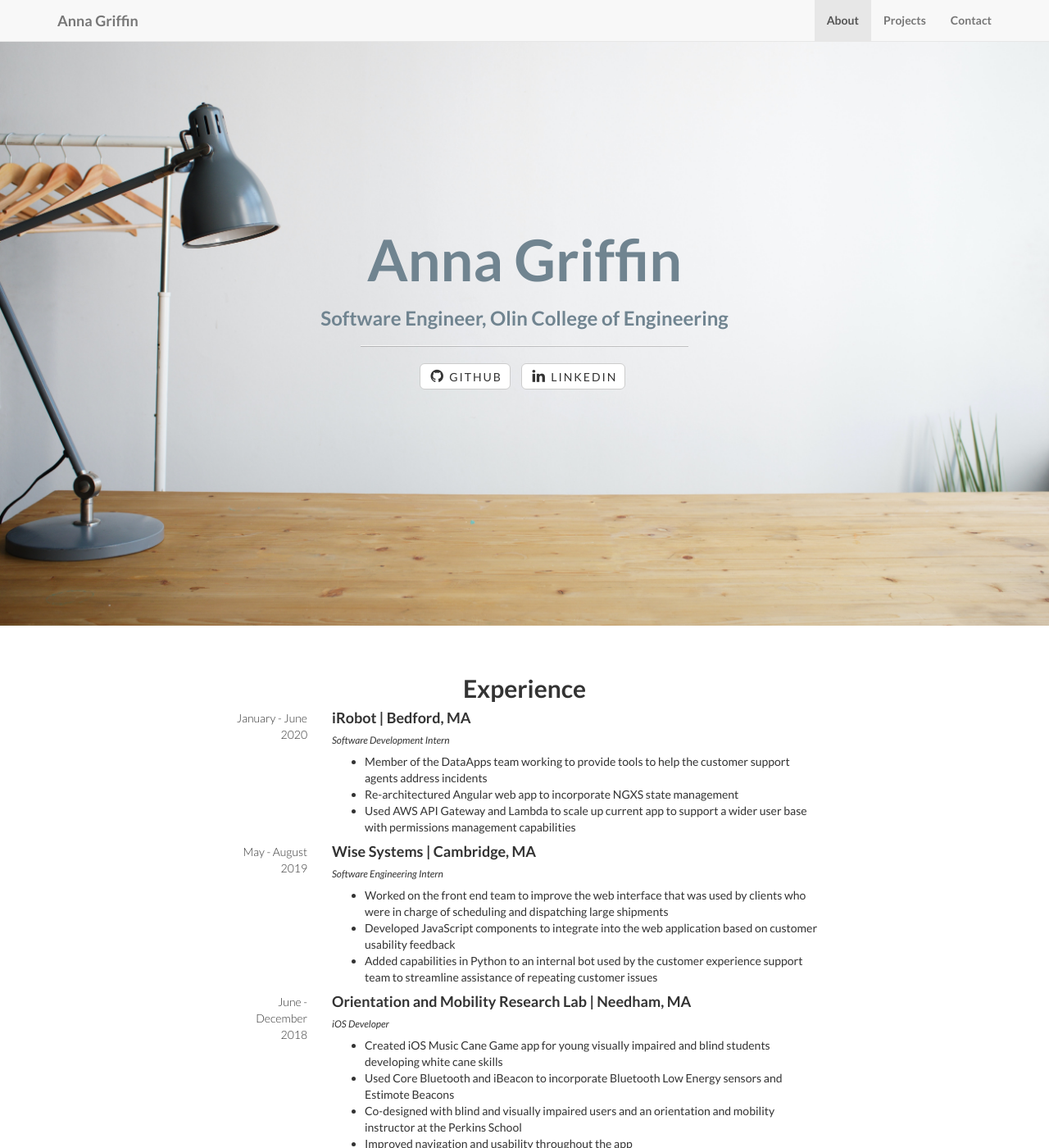
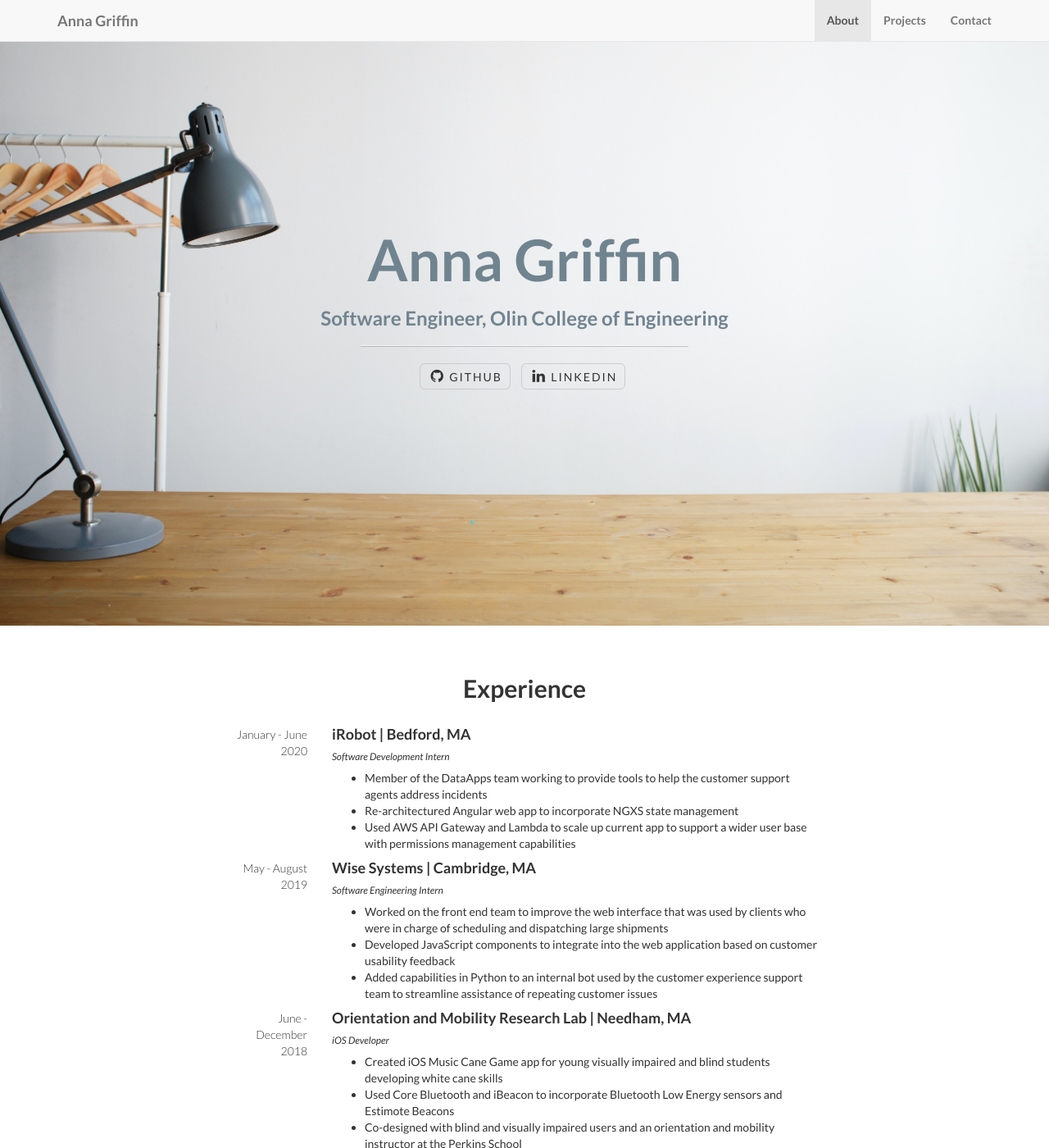
Before and after one commit to annagriffin/portfolio, a Jekyll site: the page built from index.html, in a window 1280 px wide and 1400 px high. Shown: the whole window at 82% size. Built offline with Jekyll 4.4.1, drawn with Linux system fonts in a browser that asks for light colours; nearby versions of some CDN libraries; library files that are not in the unit come from our copies.

Commit message:
fix buttons

```diff
--- a/_includes/about.html
+++ b/_includes/about.html
@@ -4,7 +4,7 @@
     <div class="col-lg-8 col-lg-offset-2">
       <br /><br />
       <h2>Experience</h2>
-
+      <br />
       <div class="content-section-c">
         <div class="container full-width">
           <div class="row">
@@ -98,7 +98,7 @@
 
       <div class="content-section-c">
         <div class="container full-width">
-          <div class="row">
+          <div class="row flex-row">
             <span class="skill-item">JavaScript</span>
             <span class="skill-item">TypeScript</span>
             <span class="skill-item">Angular</span>
@@ -116,9 +116,8 @@
           </div>
           </div>
           </div>
-
-
-
+          <br />
+          <br />
     </div>
   </div>
 </section>
--- a/_includes/contact.html
+++ b/_includes/contact.html
@@ -10,7 +10,7 @@
 					<ul class="list-inline banner-social-buttons">
 						{% for social in site.social %}
 						<li>
-							<a href="{{ social.url }}" class="btn btn-transparent btn-lg"><i class="fa fa-{{ social.title }} fa-fw"></i> <span class="network-name">{{ social.title }}</span></a>
+							<a href="{{ social.url }}" class="btn btn-default btn-lg"><i class="fa fa-{{ social.title }} fa-fw"></i> <span class="network-name">{{ social.title }}</span></a>
 						</li>
 						{% endfor %}
 					</ul>
--- a/_includes/header.html
+++ b/_includes/header.html
@@ -45,7 +45,7 @@
 						<ul class="list-inline intro-social-buttons">
 							{% for social in site.social %}
 							<li>
-								<a href="{{ social.url }}" class="btn btn-default btn-lg"><i class="fa fa-{{ social.title }} fa-fw"></i> <span class="network-name">{{ social.title }}</span></a>
+								<a href="{{ social.url }}" class="btn btn-default btn-lg btn-transparent"><i class="fa fa-{{ social.title }} fa-fw"></i> <span class="network-name">{{ social.title }}</span></a>
 							</li>
 							{% endfor %}
 						</ul>
--- a/css/landing-page.css
+++ b/css/landing-page.css
@@ -107,8 +107,6 @@
     background-color: transparent;
 }
 
-
-
 .btn-lg {
     padding: 3px 9px
 }
@@ -214,4 +212,11 @@
     border-radius: 5px;
     color: #428bca;
     background-color: #d9edf7;
+    height: fit-content;
+    margin: 5px 0px;
 }
+
+.flex-row {
+    display: flex;
+
+}
```
